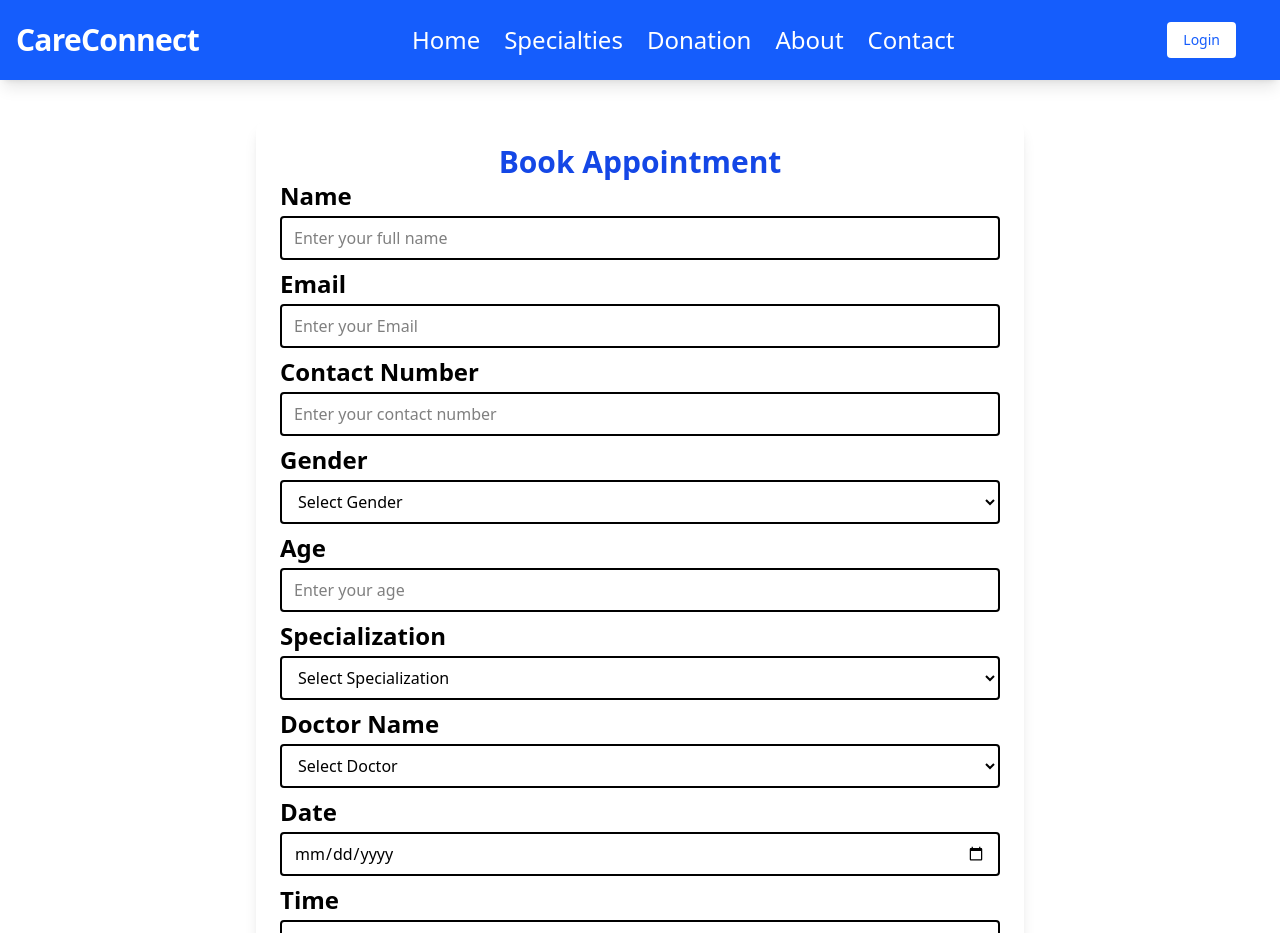
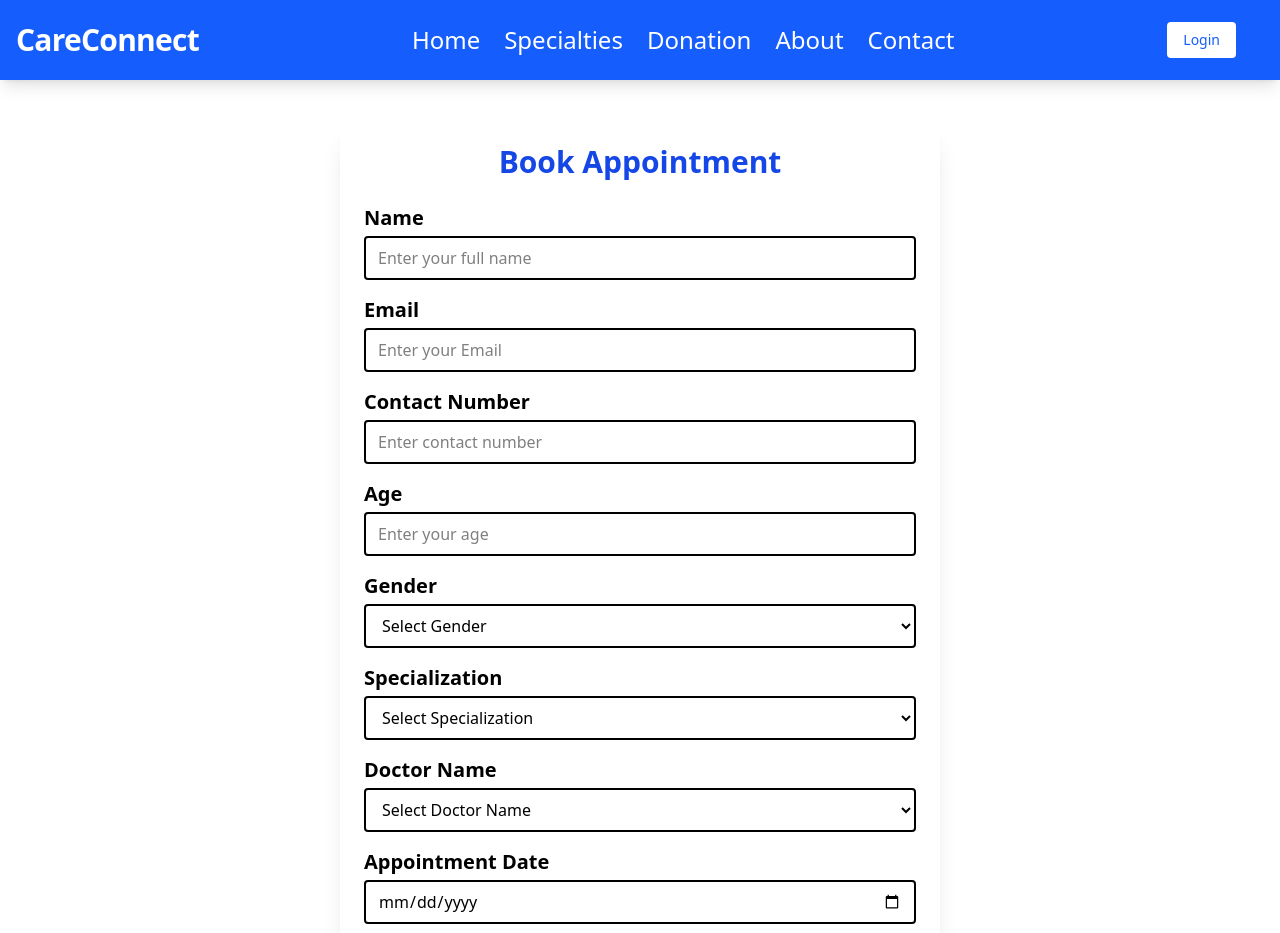
Before and after one commit to Kartiki23/CareConnect, a React (Vite) app in the folder frontend/: page /bookAppointment in a window 1280 px wide. Shown: the top 933 px of the page. Built offline with nearby package versions, Linux system fonts and the light colour scheme.

Commit message:
Book Appointment API updated

```diff
--- a/frontend/src/PatientFlow/BookAppointment.jsx
+++ b/frontend/src/PatientFlow/BookAppointment.jsx
@@ -1,5 +1,6 @@
 import React, { useState } from "react";
-import axios from "axios"; // ✅ Import axios
+import axios from "axios";
+import { motion } from "framer-motion";
 
 const BookAppointment = () => {
   const [form, setForm] = useState({
@@ -47,166 +48,133 @@ const BookAppointment = () => {
   };
 
   return (
-    <form
+    <motion.form
       onSubmit={handleSubmit}
-      className="max-w-3xl mx-auto mt-10 p-6 bg-white shadow-lg rounded-xl"
+      initial={{ opacity: 0, scale: 0.9 }}
+      animate={{ opacity: 1, scale: 1 }}
+      transition={{ duration: 0.5 }}
+      className="w-150 mx-auto mt-10 p-6 bg-white shadow-xl rounded-2xl"
     >
-      <h2 className="text-3xl font-bold text-center text-blue-700">Book Appointment</h2>
+      <motion.h2
+        className="text-3xl font-bold text-center text-blue-700 mb-6"
+        initial={{ y: -20, opacity: 0 }}
+        animate={{ y: 0, opacity: 1 }}
+        transition={{ delay: 0.2 }}
+      >
+        Book Appointment
+      </motion.h2>
 
-      {/* Input Fields */}
-      <div>
-        <label className="block font-semibold mb-1 text-2xl">Name</label>
+      {[
+        { label: "Name", name: "name", type: "text", placeholder: "Enter your full name" },
+        { label: "Email", name: "email", type: "email", placeholder: "Enter your Email" },
+        { label: "Contact Number", name: "contactNo", type: "tel", placeholder: "Enter contact number" },
+        { label: "Age", name: "age", type: "number", placeholder: "Enter your age" },
+      ].map((input, idx) => (
+        <motion.div key={input.name} className="mb-4"
+          initial={{ x: -20, opacity: 0 }}
+          animate={{ x: 0, opacity: 1 }}
+          transition={{ delay: 0.1 * idx }}
+        >
+          <label className="block font-semibold mb-1 text-xl">{input.label}</label>
           <input
-          type="text"
-          name="name"
-          value={form.name}
+            type={input.type}
+            name={input.name}
+            value={form[input.name]}
             onChange={handleChange}
+            placeholder={input.placeholder}
             className="w-full border-2 rounded px-3 py-2"
-          placeholder="Enter your full name"
             required
           />
-      </div>
+        </motion.div>
+      ))}
 
-      <div>
-        <label className="block font-semibold mb-1 text-2xl mt-2">Email</label>
-        <input
-          type="email"
-          name="email"
-          value={form.email}
-          onChange={handleChange}
-          className="w-full border-2 rounded px-3 py-2"
-          placeholder="Enter your Email"
-          required
-        />
-      </div>
-
-      <div>
-        <label className="block font-semibold mb-1 text-2xl mt-2">Contact Number</label>
-        <input
-          type="tel"
-          name="contactNo"
-          value={form.phone}
-          onChange={handleChange}
-          className="w-full border-2 rounded px-3 py-2"
-          placeholder="Enter your contact number"
-          required
-        />
-      </div>
-
-      <div>
-        <label className="block font-semibold mb-1 text-2xl mt-2">Gender</label>
+      {/* Dropdowns and Date/Time */}
+      {[
+        {
+          label: "Gender", name: "gender", options: ["Male", "Female", "Other"]
+        },
+        {
+          label: "Specialization", name: "specialization", options: ["Cardiologist", "Dermatologist", "Orthopedic"]
+        },
+        {
+          label: "Doctor Name", name: "doctorName", options: ["Dr. Aarti Mehra", "Dr. Rakesh Shah"]
+        }
+      ].map((select, idx) => (
+        <motion.div key={select.name} className="mb-4"
+          initial={{ x: 20, opacity: 0 }}
+          animate={{ x: 0, opacity: 1 }}
+          transition={{ delay: 0.15 * idx }}
+        >
+          <label className="block font-semibold mb-1 text-xl">{select.label}</label>
           <select
-          name="gender"
-          value={form.gender}
+            name={select.name}
+            value={form[select.name]}
             onChange={handleChange}
             className="w-full border-2 rounded px-3 py-2"
             required
           >
-          <option value="">Select Gender</option>
-          <option>Male</option>
-          <option>Female</option>
-          <option>Other</option>
+            <option value="">Select {select.label}</option>
+            {select.options.map((opt) => (
+              <option key={opt}>{opt}</option>
+            ))}
           </select>
-      </div>
+        </motion.div>
+      ))}
 
-      <div>
-        <label className="block font-semibold mb-1 text-2xl mt-2">Age</label>
+      {/* Date and Time */}
+      {[
+        { label: "Appointment Date", name: "appointmentDate", type: "date" },
+        { label: "Appointment Time", name: "appointmentTime", type: "time" }
+      ].map((input, idx) => (
+        <motion.div key={input.name} className="mb-4"
+          initial={{ y: 20, opacity: 0 }}
+          animate={{ y: 0, opacity: 1 }}
+          transition={{ delay: 0.25 + 0.1 * idx }}
+        >
+          <label className="block font-semibold mb-1 text-xl">{input.label}</label>
           <input
-          type="number"
-          name="age"
-          value={form.age}
-          onChange={handleChange}
-          className="w-full border-2 rounded px-3 py-2"
-          placeholder="Enter your age"
-          required
-        />
-      </div>
-
-      <div>
-        <label className="block font-semibold mb-1 text-2xl mt-2">Specialization</label>
-        <select
-          name="specialization"
-          value={form.specialization}
-          onChange={handleChange}
-          className="w-full border-2 rounded px-3 py-2"
-          required
-        >
-          <option value="">Select Specialization</option>
-          <option>Cardiologist</option>
-          <option>Dermatologist</option>
-          <option>Orthopedic</option>
-        </select>
-      </div>
-
-      <div>
-        <label className="block font-semibold mb-1 text-2xl mt-2">Doctor Name</label>
-        <select
-          name="doctorName"
-          value={form.doctorName}
-          onChange={handleChange}
-          className="w-full border-2 rounded px-3 py-2"
-          required
-        >
-          <option value="">Select Doctor</option>
-          <option>Dr. Aarti Mehra</option>
-          <option>Dr. Rakesh Shah</option>
-        </select>
-      </div>
-
-      <div>
-        <label className="block font-semibold mb-1 text-2xl mt-2">Date</label>
-        <input
-          type="date"
-          name="appointmentDate"
-          value={form.appointmentDate}
+            type={input.type}
+            name={input.name}
+            value={form[input.name]}
             onChange={handleChange}
             className="w-full border-2 rounded px-3 py-2"
             required
           />
-      </div>
+        </motion.div>
+      ))}
 
-      <div>
-        <label className="block font-semibold mb-1 text-2xl mt-2">Time</label>
-        <input
-          type="time"
-          name="appointmentTime"
-          value={form.appointmentTime}
+      {/* Textareas */}
+      {[
+        { label: "Reason to Visit", name: "reason", placeholder: "Reason for Visit" },
+        { label: "Medical History", name: "medicalHistory", placeholder: "Previous Medical History" }
+      ].map((area, idx) => (
+        <motion.div key={area.name} className="mb-4"
+          initial={{ opacity: 0 }}
+          animate={{ opacity: 1 }}
+          transition={{ delay: 0.3 + 0.1 * idx }}
+        >
+          <label className="block font-semibold mb-1 text-xl">{area.label}</label>
+          <textarea
+            name={area.name}
+            value={form[area.name]}
             onChange={handleChange}
+            placeholder={area.placeholder}
             className="w-full border-2 rounded px-3 py-2"
-          required
+            required={area.name === "reason"}
           />
-      </div>
+        </motion.div>
+      ))}
 
-      <div>
-        <label className="block font-semibold mb-1 text-2xl mt-2">Reason to Visit</label>
-        <textarea
-          name="reason"
-          value={form.reason}
-          onChange={handleChange}
-          placeholder="Reason for Visit"
-          className="w-full border-2 rounded px-3 py-2"
-          required
-        />
-      </div>
-
-      <div>
-        <label className="block font-semibold mb-1 text-2xl mt-2">Medical History</label>
-        <textarea
-          name="medicalHistory"
-          value={form.medicalHistory}
-          onChange={handleChange}
-          placeholder="Previous Medical History"
-          className="w-full border-2 rounded px-3 py-2"
-        />
-      </div>
-
-      <button
+      {/* Submit Button */}
+      <motion.button
         type="submit"
+        whileHover={{ scale: 1.05 }}
+        whileTap={{ scale: 0.95 }}
         className="w-full mt-6 py-3 text-lg bg-blue-600 text-white font-semibold rounded-md hover:bg-blue-700 transition"
       >
         Book Appointment
-      </button>
-    </form>
+      </motion.button>
+    </motion.form>
   );
 };
 
```
Also changed, not shown: 1 other file (tests, documents, lock files or other folders). Lines whose indentation alone changed are shown as unchanged.
